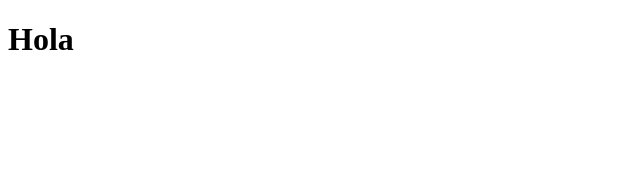
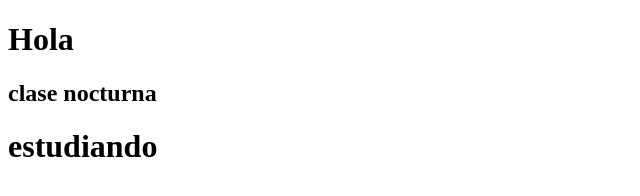
Before and after one commit to Felipe0501/Trabajo, a plain HTML site: page index.html in a window 1280 px wide. Shown: the whole page, without its empty margins (0-640 px from the left). Drawn offline with Linux system fonts and the light colour scheme.

Commit message:
renovando

```diff
--- a/index.html
+++ b/index.html
@@ -1,11 +1,13 @@
 <!DOCTYPE html>
 <html lang="en">
-<head>
-    <meta charset="UTF-8">
-    <meta name="viewport" content="width=device-width, initial-scale=1.0">
+  <head>
+    <meta charset="UTF-8" />
+    <meta name="viewport" content="width=device-width, initial-scale=1.0" />
     <title>Document</title>
-</head>
-<body>
+  </head>
+  <body>
     <h1>Hola</h1>
-</body>
+    <h2>clase nocturna</h2>
+    <h1>estudiando</h1>
+  </body>
 </html>
```
